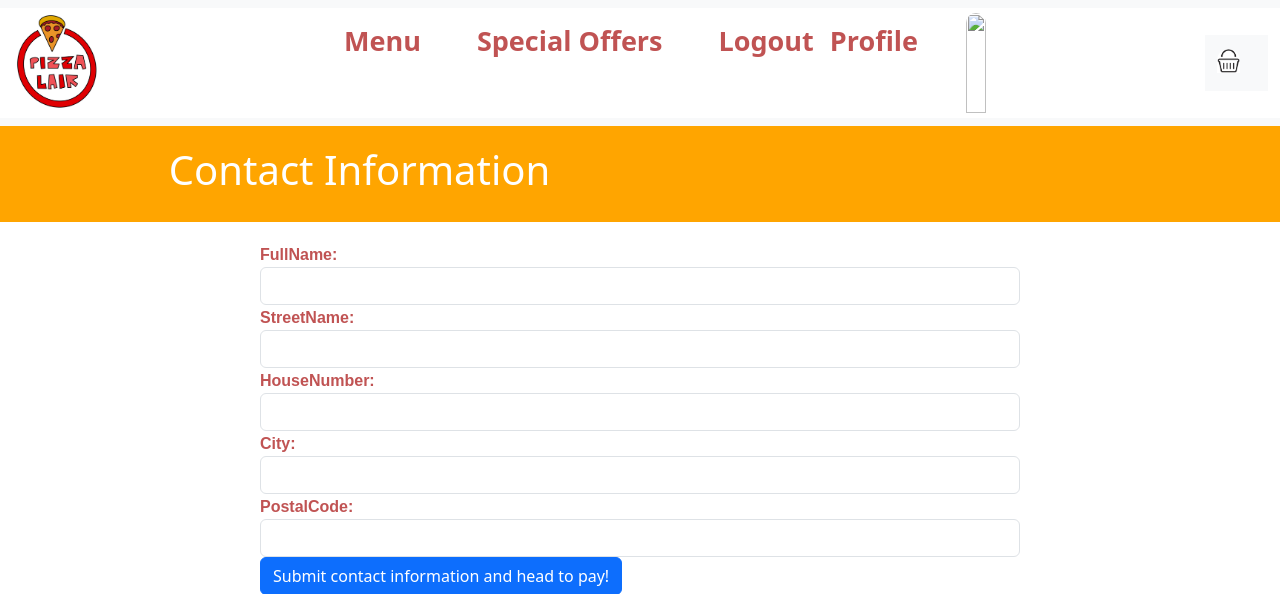
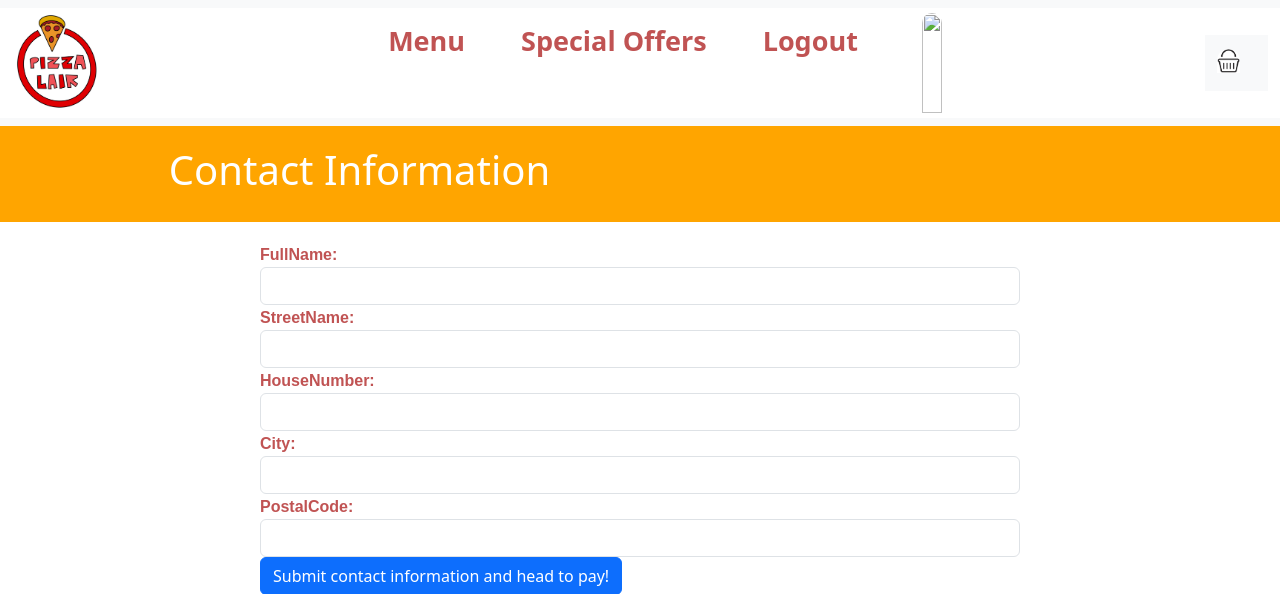
Before and after one commit to dorajohanns/pizza_v2, a Django app: page /checkout/contactInfo in a window 1280 px wide; the page is wider, and only the part inside the window is pictured. Shown: the top 594 px of that part. Run offline with Django 4.2, Linux system fonts and the light colour scheme; the visitor is signed in with stand-in values (Sample User, id 1).

Commit message:
sort by tyytypee

```diff
--- a/static/css/navbar.css
+++ b/static/css/navbar.css
@@ -5,7 +5,10 @@
     padding-right: 20px;
     font-size: 27px;
     color: white;
+    display: flex;
     text-decoration: underline;
+    gap: 10%;
+    white-space: nowrap;
 
 }
 .profile-img{
--- a/templates/navigation.html
+++ b/templates/navigation.html
@@ -19,7 +19,7 @@
           {% if user.is_authenticated %}
             <li class="nav-item" id="nav-log-pro">
                 <a class="nav-link" href="{% url 'logout' %}">Logout</a>
-                <a class="nav-link" href="{% url 'profile' %}">Profile</a>
+                <a class="nav-link" id="user-name" href="{% url 'profile' %}">{{ user.profile.name }}</a>
             </li>
             {% else %}
               <li class="nav-item">
```
